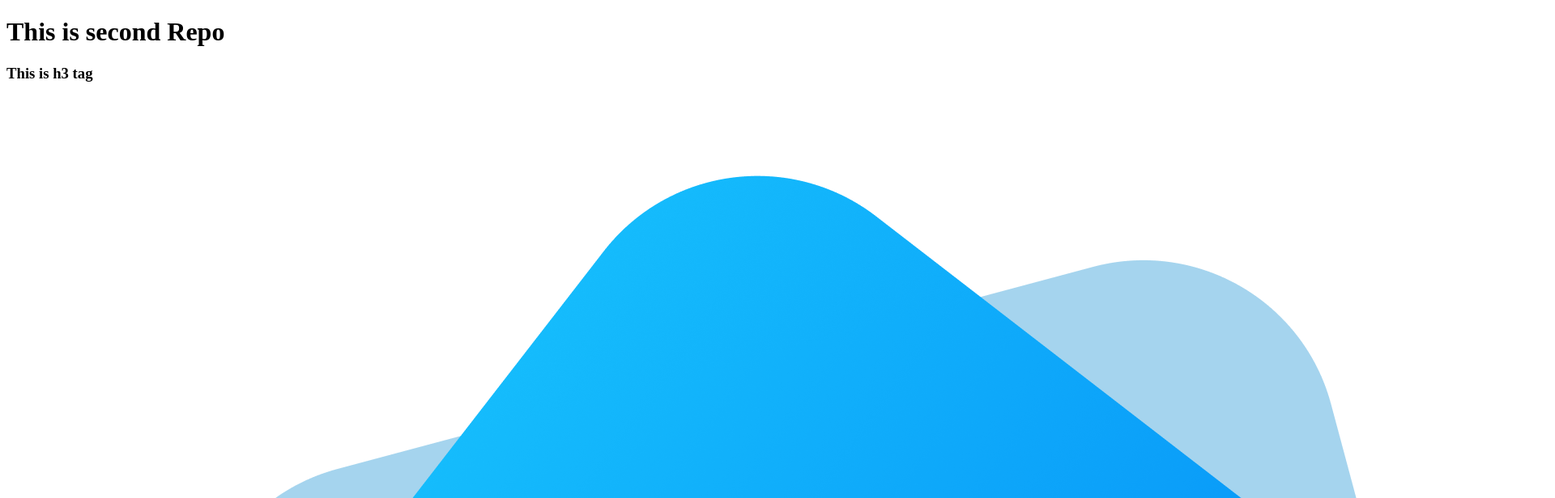
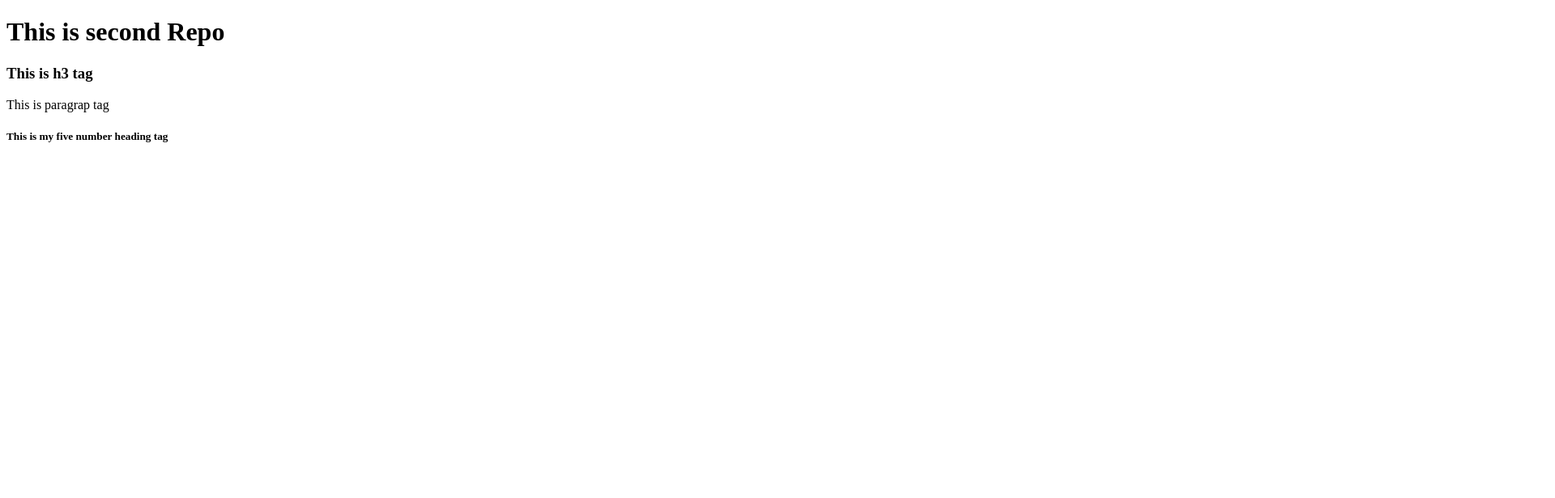
Before and after one commit to abubakarsiddique10/my-second-repo, a plain HTML site: page index.html in a window 1280 px wide. Shown: the top 616 px of the page at 81% size, 1920 px wide, since content can reach past the window. Drawn offline with Linux system fonts and the light colour scheme.

Commit message:
added-head

```diff
--- a/index.html
+++ b/index.html
@@ -11,8 +11,8 @@
 <body>
     <h1>This is second Repo</h1>
     <h3>This is h3 tag</h3>
-    <img src="shape-6.png">
     <p>This is paragrap tag</p>
+    <h5>This is my five number heading tag</h5>
 </body>
 
 </html>
```
